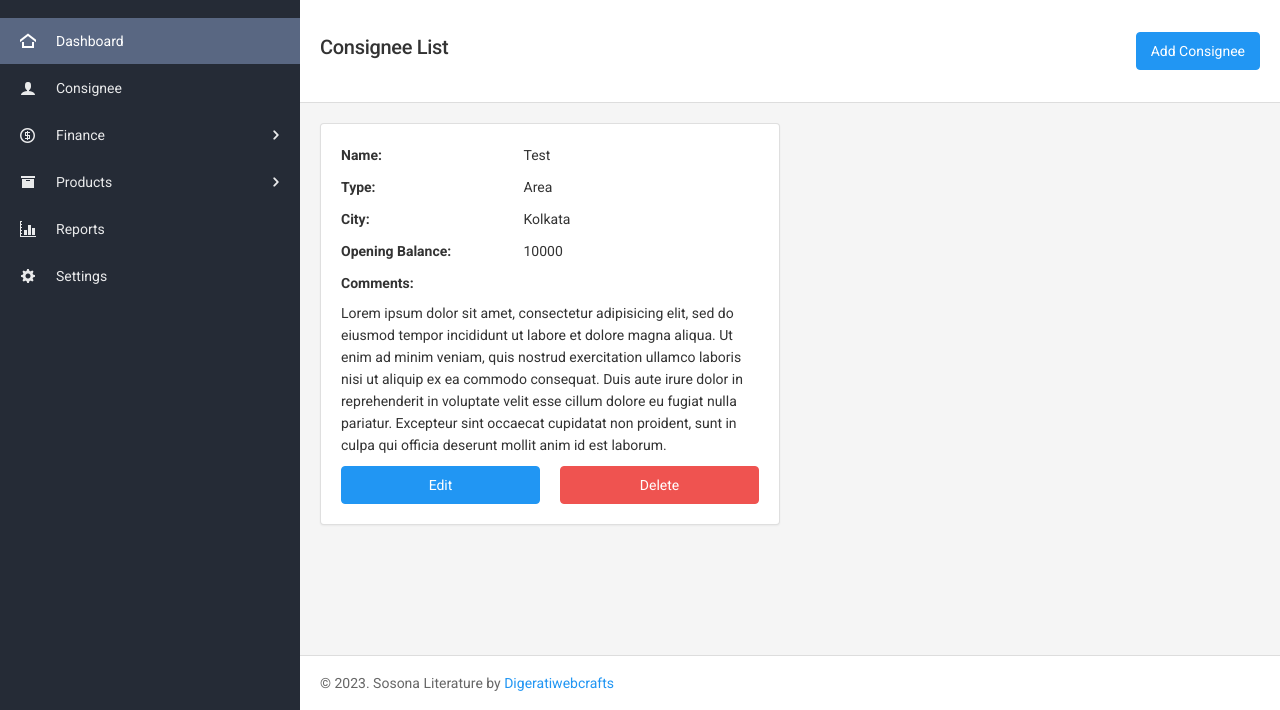
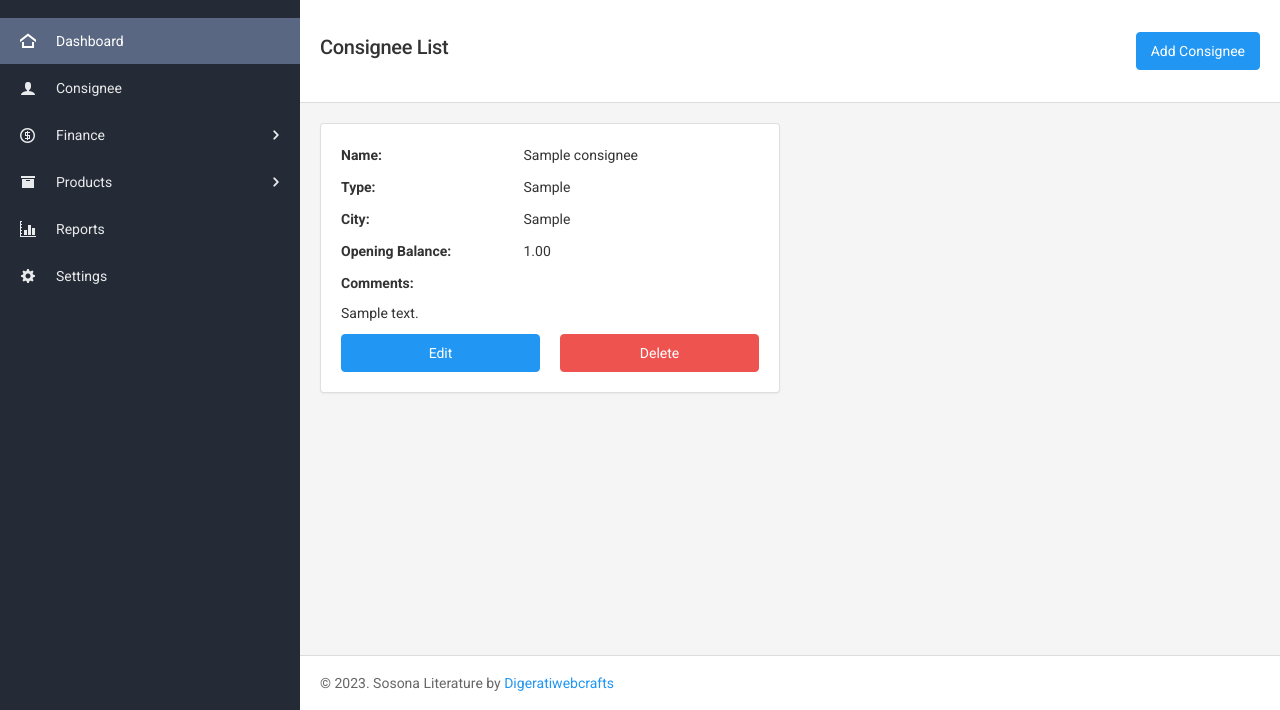
Before and after one commit to digeratiwebcrafts/sosona_literature, a PHP site: page /consignee.php in a window 1280 px wide. Shown: the part 90-800 px from the top of the page. Run offline with PHP 8.4, Linux system fonts and the light colour scheme; a user stored in the database is signed in; tables that the repository leaves empty hold one stand-in row (values such as "Sample post"); data that the repository does not hold is empty.

Commit message:
consignee updated

```diff
--- a/consignee.php
+++ b/consignee.php
@@ -43,6 +43,11 @@ include "includes/top-navbar.php";
             <!-- Content area -->
             <div class="content">
                 <div class="row">
+                      <?php
+                      $sel="SELECT *  FROM  consignee";
+                      $rs=$conn->query($sel);
+                      while($row=$rs->fetch_assoc()){
+                    ?>
                     <div class="col-sm-6">
                         <div class="card">
                             <div class="card-body">
@@ -51,7 +56,7 @@ include "includes/top-navbar.php";
                                        <label class="font-weight-bold">Name:</label>
                                     </div>
                                     <div class="col-sm-7">
-                                       <p>Test</p>
+                                       <p><?php echo $row['name']; ?></p>
                                     </div>
                                 </div>
                                 <div class="row">
@@ -59,7 +64,7 @@ include "includes/top-navbar.php";
                                        <label class="font-weight-bold">Type:</label>
                                     </div>
                                     <div class="col-sm-7">
-                                       <p>Area</p>
+                                       <p><?php echo $row['entry_type']; ?></p>
                                     </div>
                                 </div>
                                 <div class="row">
@@ -67,7 +72,7 @@ include "includes/top-navbar.php";
                                        <label class="font-weight-bold">City:</label>
                                     </div>
                                     <div class="col-sm-7">
-                                       <p>Kolkata</p>
+                                       <p><?php echo $row['city']; ?></p>
                                     </div>
                                 </div>
                                 <div class="row">
@@ -75,7 +80,7 @@ include "includes/top-navbar.php";
                                        <label class="font-weight-bold">Opening Balance:</label>
                                     </div>
                                     <div class="col-sm-7">
-                                       <p>10000</p>
+                                       <p><?php echo $row['opening_bal_amt']; ?></p>
                                     </div>
                                 </div>
                                 <div class="row">
@@ -83,17 +88,12 @@ include "includes/top-navbar.php";
                                        <label class="font-weight-bold">Comments:</label>
                                     </div>
                                     <div class="col-sm-12">
-                                       <p>Lorem ipsum dolor sit amet, consectetur adipisicing elit, sed do eiusmod
-                                       tempor incididunt ut labore et dolore magna aliqua. Ut enim ad minim veniam,
-                                       quis nostrud exercitation ullamco laboris nisi ut aliquip ex ea commodo
-                                       consequat. Duis aute irure dolor in reprehenderit in voluptate velit esse
-                                       cillum dolore eu fugiat nulla pariatur. Excepteur sint occaecat cupidatat non
-                                       proident, sunt in culpa qui officia deserunt mollit anim id est laborum.</p>
+                                       <p><?php echo $row['comments']; ?></p>
                                     </div>
                                 </div>
                                 <div class="row">
                                     <div class="col-sm-6 mb-2 mb-sm-0">
-                                       <a href="#" class="btn btn-primary w-100">Edit</a>
+                                       <a href="consignee-add-edit.php?id=<?php echo $row['id'];?>" class="btn btn-primary w-100">Edit</a>
                                     </div>
                                     <div class="col-sm-6">
                                        <a href="#" class="btn btn-danger w-100" data-toggle="modal" data-target="#confirmDeletet<?php echo $row['id'] ?>">Delete</a>
@@ -111,13 +111,18 @@ include "includes/top-navbar.php";
 
                               <div class="modal-footer justify-content-center">
                                 <button type="button" class="btn btn-secondary" data-dismiss="modal">No</button>
-                                <a href="controllers/category-del.php?id=<?php echo $row['id']?>" class="btn btn-danger">Yes</a>
+                                <a href="controllers/consignee-del.php?id=<?php echo $row['id']?>" class="btn btn-danger">Yes</a>
                               </div>
                             </div>
                           </div>
                         </div>
                         <!-- /basic modal -->
                     </div>
+                    <?php
+                    }
+                    ?>
+
+
                 </div>
 
             </div>
--- a/controllers/consignee-add-edit-do.php
+++ b/controllers/consignee-add-edit-do.php
@@ -17,8 +17,8 @@ if(isset($_POST["id"]) && !empty($_POST["id"])){
     if ($conn->query($upd) === TRUE) {
       //echo "Record updated successfully";
       $_SESSION['status'] = "success";
-      $_SESSION['status_msg'] = "Record inserted successfully.";
-      header("Location: ../consignee-add-edit.php");
+      $_SESSION['status_msg'] = "Record Updated successfully.";
+      header("Location: ../consignee.php");
     } else {
       //echo "Error: " . $upd . "<br>" . $con->error;
       $_SESSION['status'] = "error";
--- a/controllers/consignee-del.php
+++ b/controllers/consignee-del.php
@@ -3,5 +3,5 @@
 	$id=$_GET['id'];
 	$del="DELETE FROM consignee WHERE id=$id";
 	$conn->query($del);
-	header("location: ../consignee-add-edit.php");
+	header("location: ../consignee.php");
 ?>
```
Also changed, not shown: consignee-add-edit.php (+19 -4 lines).
